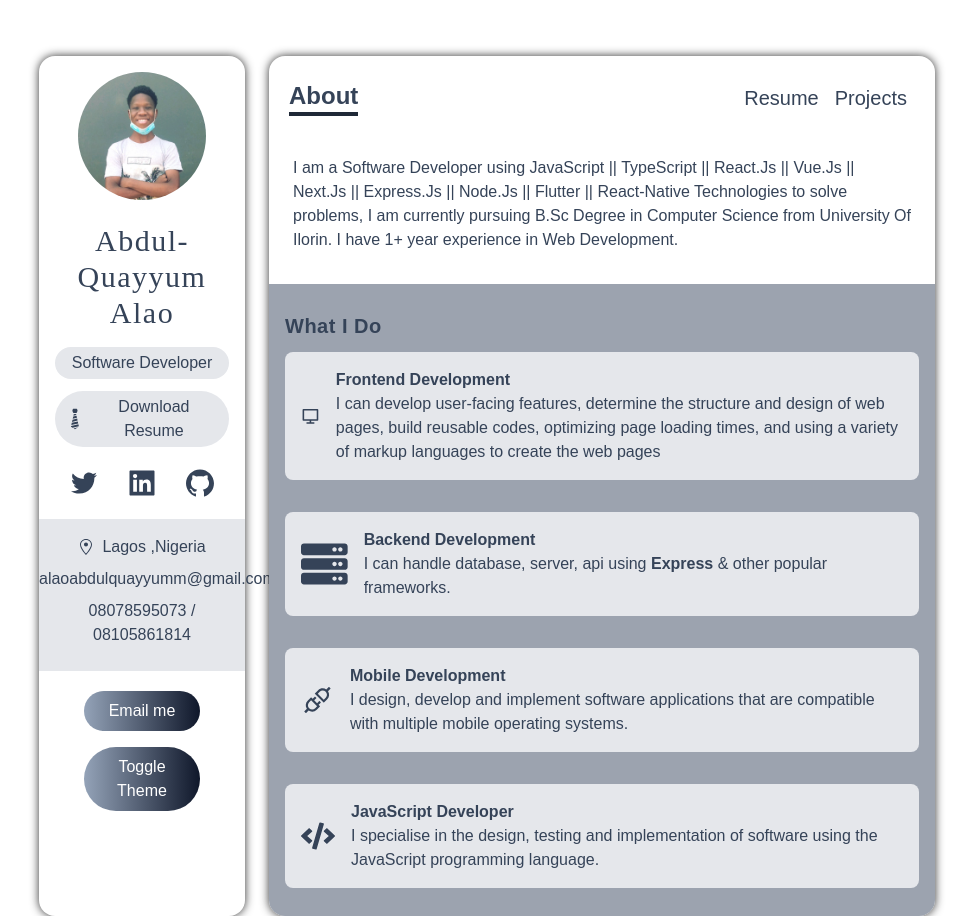
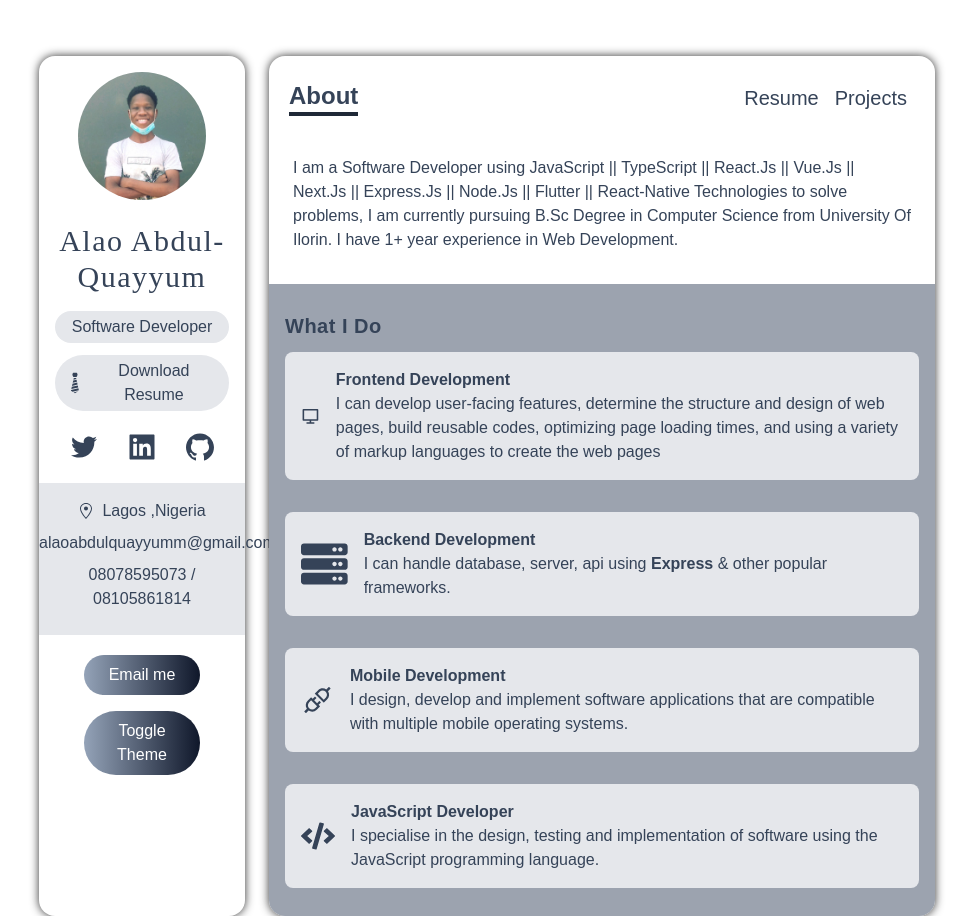
Before and after one commit to AbdulQuayyum/portfolio, a Next.js app: page / in a window 1280 px wide. Shown: the whole page, without its empty margins (153-1126 px from the left). Built offline with nearby package versions, Linux system fonts and the light colour scheme.

Commit message:
first commit

```diff
--- a/components/Sidebar.tsx
+++ b/components/Sidebar.tsx
@@ -31,7 +31,7 @@ const Sidebar = () => {
         quality="100"
       />
       <h3 className="my-4 text-3xl font-medium tracking-wider font-kaushan">
-        <span className="from-slate-400 to-slate-900 ">Abdul-Quayyum</span> Alao
+        <span className="from-slate-400 to-slate-900 ">Alao</span> Abdul-Quayyum
       </h3>
       <p className="px-2 py-1 my-3 bg-gray-200 rounded-full dark:bg-dark-200 dark:bg-black-500">
         Software Developer
--- a/pages/index.tsx
+++ b/pages/index.tsx
@@ -25,7 +25,7 @@ const About = ({ endpoint }) => {
 
       <Head>
         <title>
-          Web Developer | portfolio | Alao Abdul-Quayyum | Quayyum | MERN Stack
+          Web Developer | portfolio | Alao Abdul-Quayyum | Quayyum | Full Stack Developer
         </title>
       </Head>
 
```
